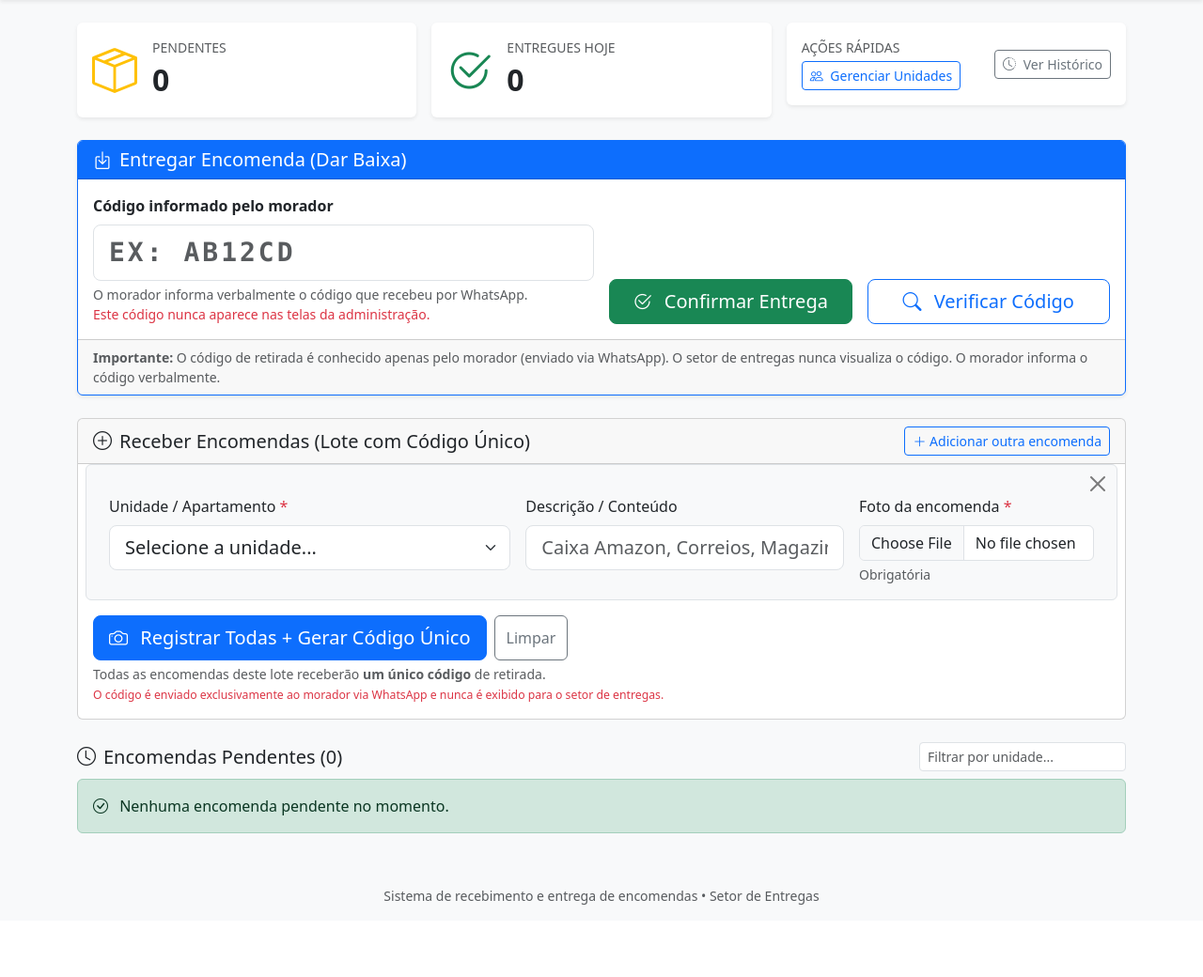
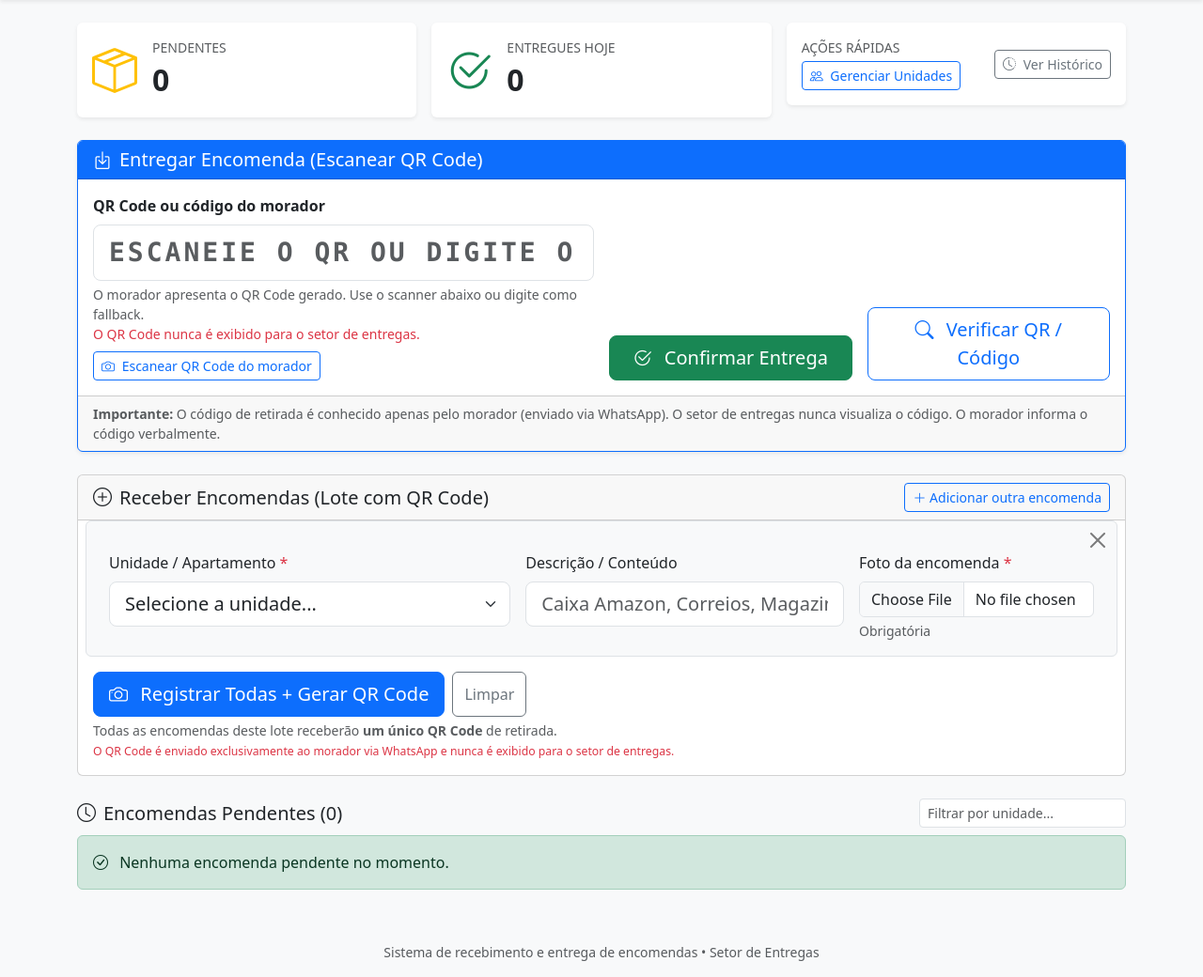
Before and after one commit to Dinix11/er2, a Flask app: page / in a window 1280 px wide. Shown: the part 56-1096 px from the top of the page at 94% size. Before the commit the page ends 1019 px from the top, so only its background shows below. Run offline with Flask 3, Linux system fonts and the light colour scheme; the visitor is signed in with stand-in values (Sample User, id 1); data comes from the database, SQL or seed files in the repository; data that the repository does not hold is empty; some libraries are stand-ins or nearby versions.

Commit message:
Substitui código textual por QR Code + scanner de câmera

```diff
--- a/app.py
+++ b/app.py
@@ -372,6 +372,46 @@ def upload_foto_supabase(file, filename: str) -> str | None:
         return None
 
 
+def gerar_qr_code(codigo: str) -> str | None:
+    """Gera um QR Code para o código e faz upload no Supabase, retorna URL pública"""
+    sb = get_supabase()
+    if not sb:
+        return None
+    try:
+        import qrcode
+        from io import BytesIO
+
+        qr = qrcode.QRCode(
+            version=1,
+            error_correction=qrcode.constants.ERROR_CORRECT_L,
+            box_size=10,
+            border=4,
+        )
+        qr.add_data(codigo)
+        qr.make(fit=True)
+
+        img = qr.make_image(fill_color="black", back_color="white")
+        buffer = BytesIO()
+        img.save(buffer, format="PNG")
+        buffer.seek(0)
+
+        bucket = "fotos"
+        path = f"qrcodes/{codigo}.png"
+        content = buffer.getvalue()
+
+        # Upload (upsert para permitir reenvio)
+        sb.storage.from_(bucket).upload(
+            path,
+            content,
+            {"content-type": "image/png", "upsert": "true"}
+        )
+        public_url = sb.storage.from_(bucket).get_public_url(path)
+        return public_url
+    except Exception as e:
+        print("Erro ao gerar QR Code:", e)
+        return None
+
+
 @app.route('/')
 def index():
     conn = get_db()
@@ -546,6 +586,9 @@ def receber():
         flash('Nenhuma encomenda válida foi registrada.', 'danger')
         return redirect(url_for('index'))
 
+    # Gera QR Code para o lote (em vez de código textual)
+    qr_url = gerar_qr_code(codigo)
+
     # Notificação WhatsApp
     wa_link = None
     if primeira_unidade:
@@ -560,19 +603,20 @@ def receber():
             intro = "Olá!\n\nVocê recebeu as seguintes encomendas no condomínio:"
 
         lista_itens = "\n".join(f"• {item['descricao']} (Unidade {item['unidade']})" for item in itens_descricao)
+        qr_text = qr_url or "QR Code disponível no sistema"
 
         msg = (
             f"{intro}\n\n"
             f"{lista_itens}\n\n"
             f"Recebido em: {data_receb[:16]}\n\n"
-            f"🔐 SEU CÓDIGO ÚNICO DE RETIRADA: *{codigo}*\n\n"
-            f"Apresente este código no setor de entregas para retirar todas as suas encomendas."
+            f"🔐 Escaneie este QR Code para retirar suas encomendas no setor de entregas:\n{qr_text}\n\n"
+            f"Apresente o QR Code ao responsável para retirar."
         )
         wa_link = f"https://wa.me/{telefone}?text={quote(msg)}"
         registrar_notificacao(ids_inseridos[0], telefone, msg, wa_link)
 
     qtd = len(ids_inseridos)
-    msg_flash = f'{qtd} encomendas registradas com sucesso! O código único foi enviado ao morador via WhatsApp.'
+    msg_flash = f'{qtd} encomendas registradas com sucesso! O QR Code foi enviado ao morador via WhatsApp.'
     flash(msg_flash, 'success')
 
     return redirect(url_for('index', wa_link=wa_link))
@@ -963,8 +1007,8 @@ def reenviar(encomenda_id):
         f"Unidade: {unidade_label}\n"
         f"Descrição: {row['descricao'] or 'Encomenda'}\n"
         f"Recebido em: {row['data_recebimento'][:16]}\n\n"
-        f"🔐 SEU CÓDIGO DE RETIRADA: *{row['codigo']}*\n\n"
-        f"Apresente este código no setor de entregas para retirar."
+        f"🔐 Escaneie este QR Code para retirar sua encomenda:\n{gerar_qr_code(row['codigo']) or 'QR indisponível'}\n\n"
+        f"Apresente o QR Code no setor de entregas para retirar."
     )
 
     wa_link = f"https://wa.me/{telefone}?text={quote(msg)}"
--- a/requirements.txt
+++ b/requirements.txt
@@ -3,3 +3,4 @@ Pillow>=10.0.0
 python-dotenv>=1.0.0
 supabase>=2.0.0
 requests>=2.31.0
+qrcode[pil]>=7.4.2
--- a/templates/base.html
+++ b/templates/base.html
@@ -126,6 +126,7 @@
     </div>
 
     <script src="https://cdn.jsdelivr.net/npm/bootstrap@5.3.3/dist/js/bootstrap.bundle.min.js"></script>
+    <script src="https://cdn.jsdelivr.net/npm/jsqr@1.4.0/dist/jsQR.min.js"></script>
     <script>
       if ('serviceWorker' in navigator) {
         window.addEventListener('load', () => {
--- a/templates/index.html
+++ b/templates/index.html
@@ -52,23 +52,37 @@
 <!-- Dar baixa / Entregar -->
 <div class="card mb-4 border-primary shadow-sm">
     <div class="card-header bg-primary text-white">
-        <h5 class="mb-0"><i class="bi bi-box-arrow-in-down me-2"></i>Entregar Encomenda (Dar Baixa)</h5>
+        <h5 class="mb-0"><i class="bi bi-box-arrow-in-down me-2"></i>Entregar Encomenda (Escanear QR Code)</h5>
     </div>
     <div class="card-body">
         <form id="formEntregar" action="/entregar" method="post" class="row g-3 align-items-end">
             <div class="col-md-6">
-                <label class="form-label fw-semibold">Código informado pelo morador</label>
+                <label class="form-label fw-semibold">QR Code ou código do morador</label>
                 <input type="text"
                        class="form-control form-control-lg codigo-display text-uppercase"
                        id="codigoInput"
                        name="codigo"
-                       placeholder="EX: AB12CD"
-                       maxlength="8"
-                       autocomplete="off"
-                       required>
+                       placeholder="Escaneie o QR ou digite o código"
+                       maxlength="20"
+                       autocomplete="off">
                 <div class="form-text">
-                    O morador informa verbalmente o código que recebeu por WhatsApp.<br>
-                    <span class="text-danger">Este código nunca aparece nas telas da administração.</span>
+                    O morador apresenta o QR Code gerado. Use o scanner abaixo ou digite como fallback.<br>
+                    <span class="text-danger">O QR Code nunca é exibido para o setor de entregas.</span>
+                </div>
+
+                <!-- QR Scanner -->
+                <div class="mt-2">
+                    <button type="button" class="btn btn-outline-primary btn-sm" onclick="startQRScanner()">
+                        <i class="bi bi-camera me-1"></i> Escanear QR Code do morador
+                    </button>
+                </div>
+
+                <div id="qr-scanner-container" class="mt-3 d-none border rounded p-2 bg-light">
+                    <video id="qr-video" playsinline style="width:100%; max-height:240px; border-radius:4px;"></video>
+                    <div class="d-flex gap-2 mt-2">
+                        <button type="button" class="btn btn-danger btn-sm flex-fill" onclick="stopQRScanner()">Cancelar</button>
+                        <span class="small text-muted align-self-center">Aponte a câmera para o QR Code</span>
+                    </div>
                 </div>
             </div>
             <div class="col-md-3">
@@ -78,7 +92,7 @@
             </div>
             <div class="col-md-3">
                 <button type="button" onclick="verificarCodigo()" class="btn btn-outline-primary btn-lg w-100">
-                    <i class="bi bi-search me-2"></i> Verificar Código
+                    <i class="bi bi-search me-2"></i> Verificar QR / Código
                 </button>
             </div>
         </form>
@@ -103,14 +117,14 @@
                 <!-- Suporte a lote -->
                 <div id="verifLote" class="d-none">
                     <div class="mb-2">
-                        <strong id="verifLoteQtd"></strong> encomendas encontradas com este código.
+                        <strong id="verifLoteQtd"></strong> encomendas encontradas com este QR Code.
                     </div>
                     <div id="verifLoteItens" class="small"></div>
                 </div>
 
                 <div class="mt-2">
                     <button type="button" onclick="confirmarEntregaVerificada()" class="btn btn-success">
-                        <i class="bi bi-check-lg"></i> Confirmar entrega com este código
+                        <i class="bi bi-check-lg"></i> Confirmar entrega com este QR Code
                     </button>
                     <button type="button" onclick="cancelarVerificacao()" class="btn btn-outline-secondary ms-1">Cancelar</button>
                 </div>
@@ -126,7 +140,7 @@
 <!-- Receber encomendas (suporte a lote com código único) -->
 <div class="card mb-4">
     <div class="card-header d-flex justify-content-between align-items-center">
-        <h5 class="mb-0"><i class="bi bi-plus-circle me-2"></i>Receber Encomendas (Lote com Código Único)</h5>
+        <h5 class="mb-0"><i class="bi bi-plus-circle me-2"></i>Receber Encomendas (Lote com QR Code)</h5>
         <button type="button" class="btn btn-sm btn-outline-primary" onclick="adicionarItem()">
             <i class="bi bi-plus-lg"></i> Adicionar outra encomenda
         </button>
@@ -139,15 +153,15 @@
 
             <div class="mt-3 d-flex gap-2">
                 <button type="submit" class="btn btn-primary btn-lg">
-                    <i class="bi bi-camera me-2"></i> Registrar Todas + Gerar Código Único
+                    <i class="bi bi-camera me-2"></i> Registrar Todas + Gerar QR Code
                 </button>
                 <button type="button" onclick="limparItens()" class="btn btn-outline-secondary">
                     Limpar
                 </button>
             </div>
             <div class="form-text mt-1">
-                Todas as encomendas deste lote receberão <strong>um único código</strong> de retirada.<br>
-                <small class="text-danger">O código é enviado exclusivamente ao morador via WhatsApp e nunca é exibido para o setor de entregas.</small>
+                Todas as encomendas deste lote receberão <strong>um único QR Code</strong> de retirada.<br>
+                <small class="text-danger">O QR Code é enviado exclusivamente ao morador via WhatsApp e nunca é exibido para o setor de entregas.</small>
             </div>
         </form>
     </div>
@@ -390,6 +404,71 @@ document.addEventListener('DOMContentLoaded', function() {
     }
 });
 
+/* ==================== QR Code Scanner ==================== */
+let qrStream = null;
+let qrAnimationFrame = null;
+
+async function startQRScanner() {
+    const container = document.getElementById('qr-scanner-container');
+    const video = document.getElementById('qr-video');
+    container.classList.remove('d-none');
+    container.classList.add('d-block');
+
+    try {
+        qrStream = await navigator.mediaDevices.getUserMedia({
+            video: { facingMode: "environment" }
+        });
+        video.srcObject = qrStream;
+        await video.play();
+
+        const scan = () => {
+            if (video.readyState === video.HAVE_ENOUGH_DATA) {
+                const canvas = document.createElement('canvas');
+                canvas.width = video.videoWidth;
+                canvas.height = video.videoHeight;
+                const ctx = canvas.getContext('2d', { willReadFrequently: true });
+                ctx.drawImage(video, 0, 0, canvas.width, canvas.height);
+
+                const imageData = ctx.getImageData(0, 0, canvas.width, canvas.height);
+                const code = jsQR(imageData.data, imageData.width, imageData.height, {
+                    inversionAttempts: "dontInvert",
+                });
+
+                if (code) {
+                    stopQRScanner();
+                    const input = document.getElementById('codigoInput');
+                    input.value = code.data;
+                    // Auto verifica
+                    verificarCodigo();
+                }
+            }
+            qrAnimationFrame = requestAnimationFrame(scan);
+        };
+        qrAnimationFrame = requestAnimationFrame(scan);
+
+    } catch (err) {
+        alert("Não foi possível acessar a câmera. Permita o acesso ou use a digitação manual.");
+        stopQRScanner();
+    }
+}
+
+function stopQRScanner() {
+    const container = document.getElementById('qr-scanner-container');
+    const video = document.getElementById('qr-video');
+
+    if (qrAnimationFrame) {
+        cancelAnimationFrame(qrAnimationFrame);
+        qrAnimationFrame = null;
+    }
+    if (qrStream) {
+        qrStream.getTracks().forEach(track => track.stop());
+        qrStream = null;
+    }
+    video.srcObject = null;
+    container.classList.remove('d-block');
+    container.classList.add('d-none');
+}
+
 // Se veio de um reenvio ou recebimento, destacar
 window.addEventListener('load', () => {
     const params = new URLSearchParams(window.location.search);
@@ -398,7 +477,7 @@ window.addEventListener('load', () => {
         const div = document.createElement('div');
         div.className = 'alert alert-success mt-2';
         div.innerHTML = `
-            <strong>Encomenda registrada!</strong><br>
+            <strong>Encomenda registrada com QR Code!</strong><br>
             <a href="${link}" target="_blank" class="btn btn-success mt-2">
                 <i class="bi bi-whatsapp"></i> Abrir WhatsApp e enviar aviso agora
             </a>
```
